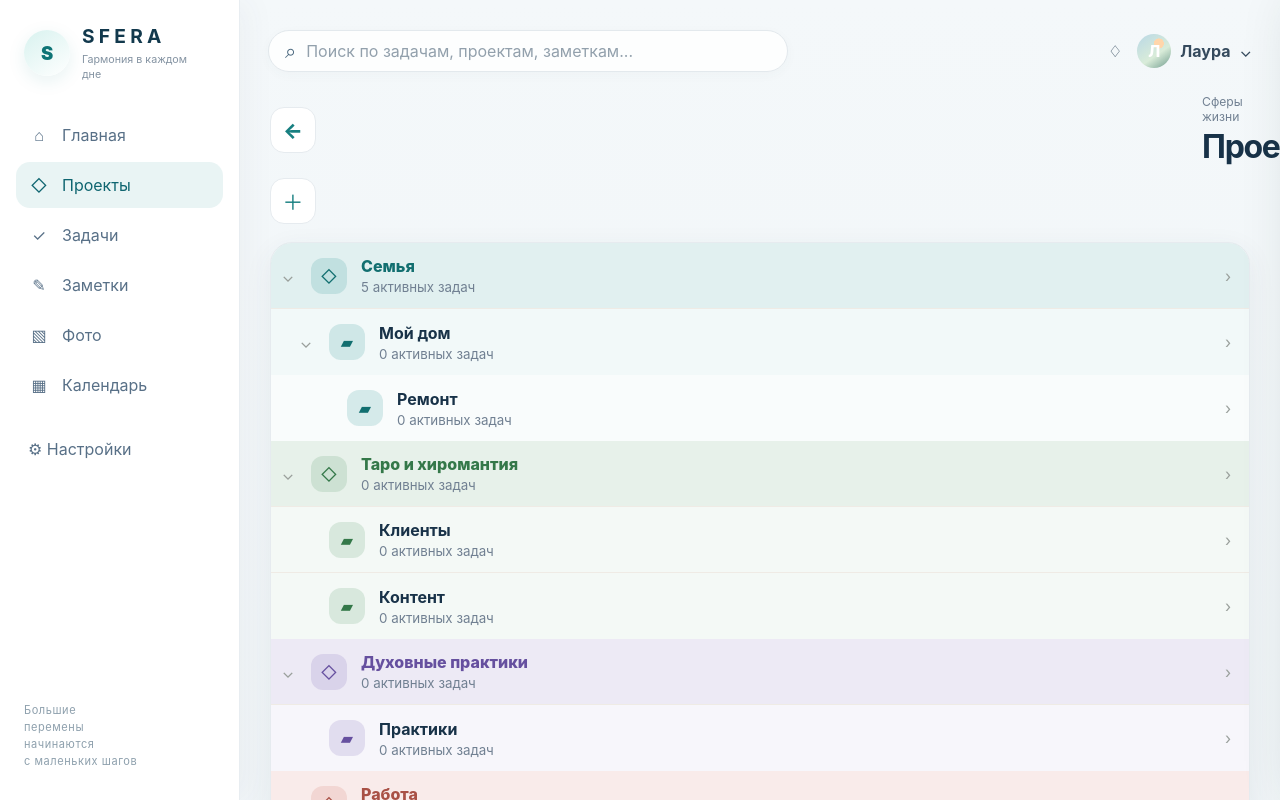
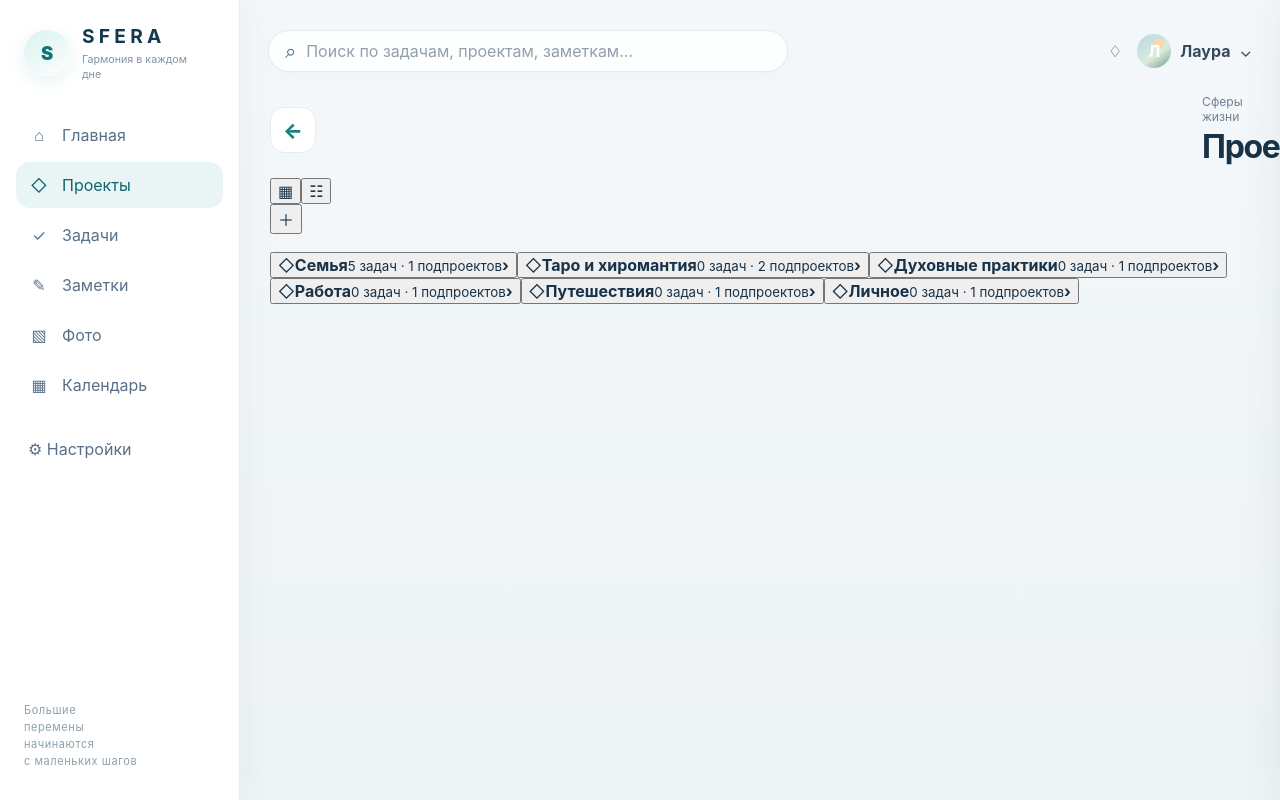
Before and after one commit to inkermankirov-a11y/sfera, a React (Vite) app in the folder apps/web/: page / in a window 1280 px wide. Both pictures are taken after a click on the button "Все проекты ›". Shown: the top 800 px of the page. Built offline with nearby package versions, Linux system fonts and the light colour scheme.

Commit message:
feat(projects): add persistent tile/list view switch

```diff
--- a/apps/web/src/App.tsx
+++ b/apps/web/src/App.tsx
@@ -143,6 +143,9 @@ export function App() {
   });
   const [quickTitle, setQuickTitle] = useState("");
   const [quickPriority, setQuickPriority] = useState<Priority>(4);
+  const [projectView, setProjectView] = useState<"grid" | "list">(() => {
+    try { return localStorage.getItem("sfera.projectView") === "list" ? "list" : "grid"; } catch { return "grid"; }
+  });
   const [subtaskTitle, setSubtaskTitle] = useState("");
   const [commentBody, setCommentBody] = useState("");
   const [query, setQuery] = useState("");
@@ -480,6 +483,35 @@ export function App() {
       projectDescendants(projects, projectId).forEach((project) => ids.add(project.id));
     }
     return tasks.filter((task) => task.status === "active" && task.projectId && ids.has(task.projectId)).length;
+  }
+
+  function setProjectViewMode(mode: "grid" | "list") {
+    setProjectView(mode);
+    try { localStorage.setItem("sfera.projectView", mode); } catch {}
+  }
+
+  function renderProjectGrid(parentId: string | null) {
+    const items = projectChildren(projects, parentId);
+    return (
+      <div className="project-grid">
+        {items.map((project) => {
+          const children = projectChildren(projects, project.id);
+          const tone = sphereTone(projects, project.id);
+          return (
+            <button
+              className={`project-tile sphere-tone-${tone} ${project.kind === "sphere" ? "sphere-root-tile" : "sphere-child-tile"}`}
+              key={project.id}
+              onClick={() => setSelectedProjectId(project.id)}
+            >
+              <span className="project-tile-icon">{project.kind === "sphere" ? "◇" : "▰"}</span>
+              <strong>{project.title}</strong>
+              <small>{projectTaskCount(project.id)} задач · {children.length} подпроектов</small>
+              <b>›</b>
+            </button>
+          );
+        })}
+      </div>
+    );
   }
 
   function renderProjectTree(parentId: string | null, depth = 0): React.ReactNode {
@@ -1174,14 +1206,19 @@ export function App() {
                   <span>Сферы жизни</span>
                   <h2>Проекты</h2>
                 </div>
-                <button
-                  aria-label="Создать сферу жизни"
-                  onClick={() => { setProjectParentId(""); setProjectCreateOpen(true); }}
-                >＋</button>
+                <div className="projects-header-actions">
+                  <div className="project-view-toggle" role="group" aria-label="Вид проектов">
+                    <button className={projectView === "grid" ? "active" : ""} onClick={() => setProjectViewMode("grid")} aria-label="Плитка" title="Плитка">▦</button>
+                    <button className={projectView === "list" ? "active" : ""} onClick={() => setProjectViewMode("list")} aria-label="Список" title="Список">☷</button>
+                  </div>
+                  <button className="projects-add-root" aria-label="Создать сферу жизни" onClick={() => { setProjectParentId(""); setProjectCreateOpen(true); }}>＋</button>
+                </div>
               </header>
-              <div className="project-tree-card">
-                {renderProjectTree(null)}
-              </div>
+              {projectView === "grid" ? renderProjectGrid(null) : (
+                <div className="project-tree-card">
+                  {renderProjectTree(null)}
+                </div>
+              )}
             </>
           ) : (
             <>
```
